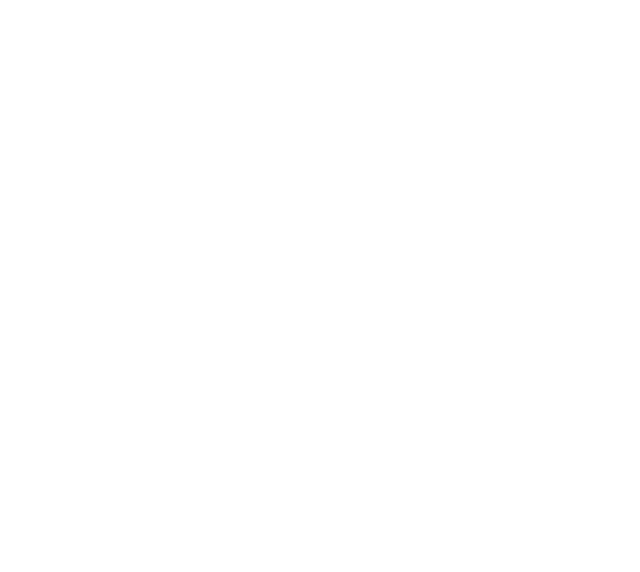
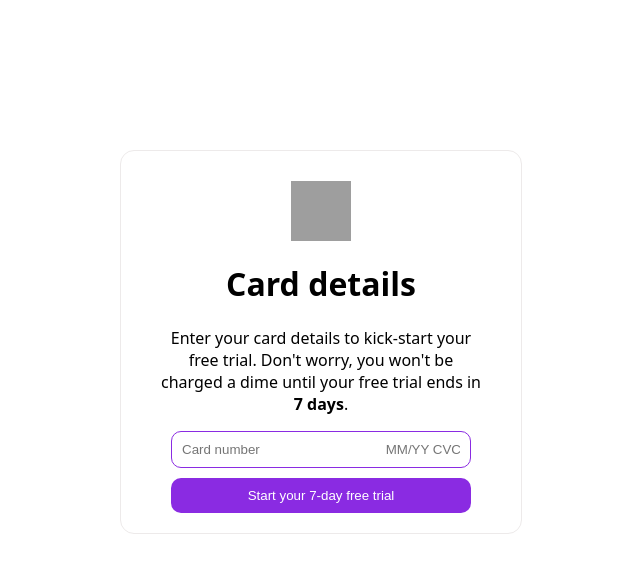
Before and after one commit to ajithk404/WebDev-MERN, a plain HTML site: page CSS/Intro Box Model/card2.html in a window 1280 px wide. Shown: the whole page, without its empty margins (319-959 px from the left). Drawn offline with Linux system fonts and the light colour scheme; grey boxes are pictures that could not be loaded.

Commit message:
card 2 completed

```diff
--- a/CSS/Intro Box Model/card2.html
+++ b/CSS/Intro Box Model/card2.html
@@ -3,8 +3,15 @@
     <meta charset="UTF-8">
     <meta name="viewport" content="width=device-width, initial-scale=1.0">
     <title>Card 2</title>
+    <link rel="stylesheet" href="style.css">
 </head>
 <body>
-
+    <div class="email-box">
+        <img class="credit-card-img" src="https://source.unsplash.com/400x400/?creditcard"  alt="">
+        <h1>Card details</h1>
+        <p class="p-carddetails">Enter your card details to kick-start your free trial. Don't worry, you won't be charged a dime until your free trial ends in <b> 7 days</b>.</p>
+        <input type="text" style="text-align: initial;" class="otp-input" placeholder="Card number                                  MM/YY CVC">
+        <button class="btn">Start your 7-day free trial</button>
+    </div>
 </body>
 </html>
--- a/CSS/Intro Box Model/style.css
+++ b/CSS/Intro Box Model/style.css
@@ -40,3 +40,12 @@ li{
     padding: 10px;
     border-radius: 10px;
 }
+
+.p-carddetails{
+    padding: 0 35px;
+}
+
+.credit-card-img{
+    height: 60px;
+    margin-top: 30px;
+}
```
